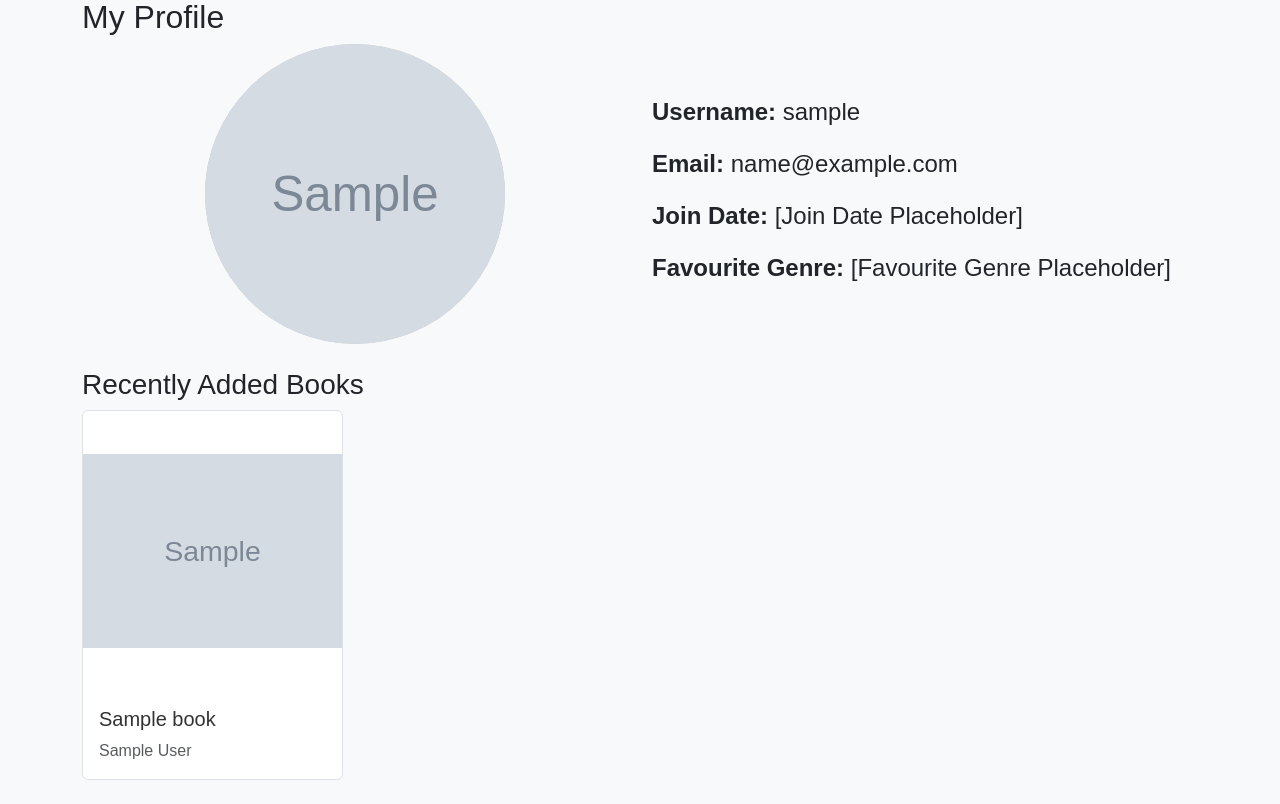
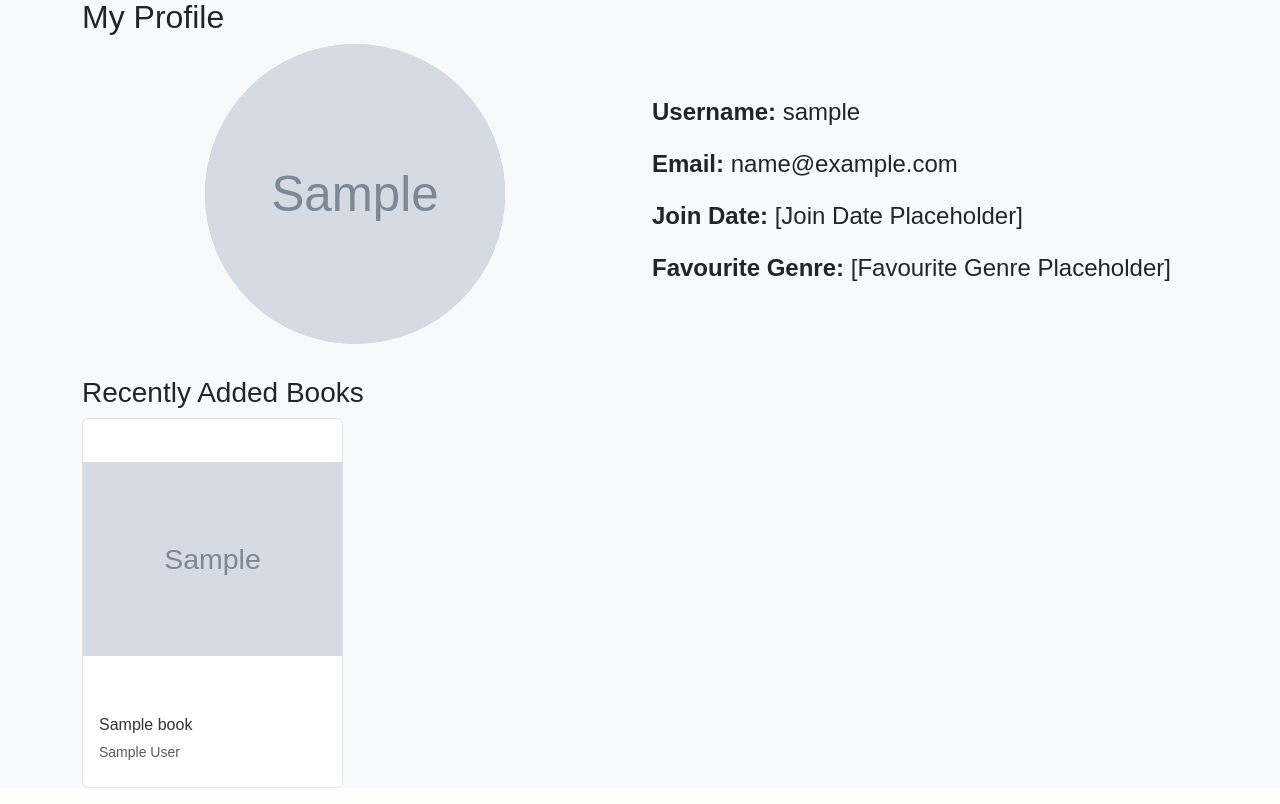
Before and after one commit to ZenFlamex/CITS3403-Group-36, a Flask app: page /profile in a window 1280 px wide. Shown: the part 82-886 px from the top of the page. Run offline with Flask 3, Linux system fonts and the light colour scheme; a user stored in the database is signed in; tables that the repository leaves empty hold one stand-in row (values such as "Sample post"); grey boxes marked "Sample" are stand-in pictures.

Commit message:
fix: wrong change to Recently Added Books

```diff
--- a/app/templates/profile.html
+++ b/app/templates/profile.html
@@ -40,21 +40,23 @@
     </div>
 </div>
 
-<div class="row mt-4">
+<div class="row" style="margin-top: 2rem;">
     <div class="col-12">
         <h3>Recently Added Books</h3>
-        <div class="row">
+        <div class="row row-cols-1 row-cols-sm-2 row-cols-md-3 row-cols-lg-4 g-4">
             {% for book in recent_books %}
-            <div class="col-md-3 col-sm-6 mb-4">
-                <div class="book-card card h-100">
-                    <div class="book-cover-container">
-                        <img src="{{ book.cover_image }}" alt="{{ book.title }} Cover" class="card-img-top book-cover">
+            <div class="col">
+                <a href="{{ url_for('book_detail', book_id=book.id) }}" class="text-decoration-none">
+                    <div class="book-card card h-100">
+                        <div class="book-cover-container position-relative">
+                            <img src="{{ book.cover_image }}" alt="{{ book.title }} Cover" class="card-img-top book-cover">
+                        </div>
+                        <div class="card-body d-flex flex-column">
+                            <h5 class="card-title fs-6">{{ book.title }}</h5>
+                            <p class="card-text text-muted small mb-2 flex-grow-1">{{ book.author }}</p>
+                        </div>
                     </div>
-                    <div class="card-body">
-                        <h5 class="card-title">{{ book.title }}</h5>
-                        <p class="card-text text-muted">{{ book.author }}</p>
-                    </div>
-                </div>
+                </a>
             </div>
             {% endfor %}
         </div>
```
